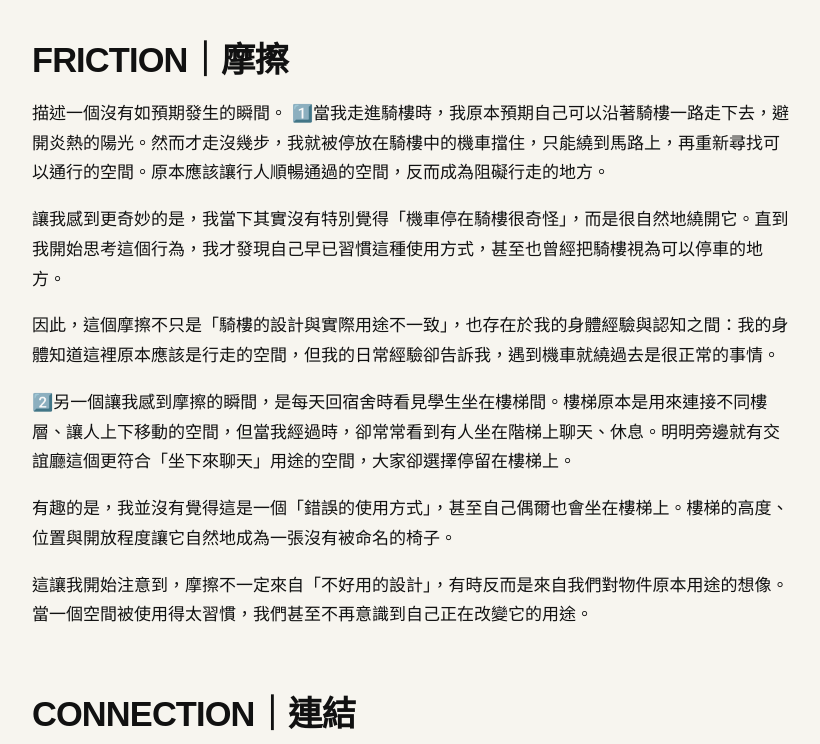
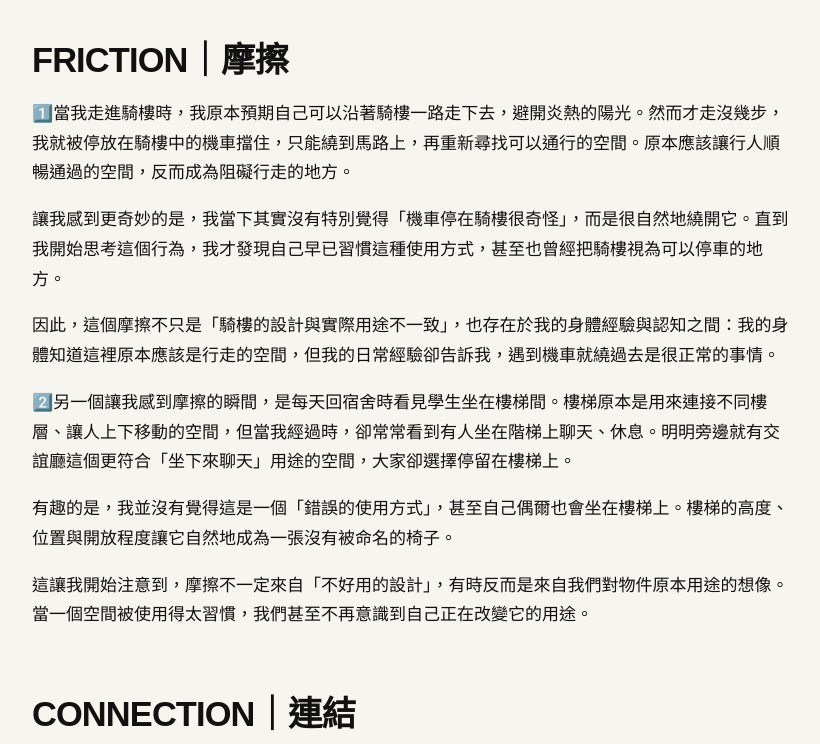
Before and after one commit to amyli951122-rgb/fieldworkarchive, a Jekyll site: the page built from weeks/week-02.md, in a window 1280 px wide and 900 px high, scrolled down 1600 px, cut to the strip 156-900 px from the top of the window. Shown: the whole strip, without its empty margins (48-868 px from the left). Built offline with Jekyll 4.4.1, drawn with Linux system fonts in a browser that asks for light colours.

Commit message:
Update week-02.md

```diff
--- a/weeks/week-02.md
+++ b/weeks/week-02.md
@@ -22,7 +22,6 @@ permalink: /weeks/week-02/
 
 ## FRICTION｜摩擦
 
-描述一個沒有如預期發生的瞬間。
 1️⃣當我走進騎樓時，我原本預期自己可以沿著騎樓一路走下去，避開炎熱的陽光。然而才走沒幾步，我就被停放在騎樓中的機車擋住，只能繞到馬路上，再重新尋找可以通行的空間。原本應該讓行人順暢通過的空間，反而成為阻礙行走的地方。
 
 讓我感到更奇妙的是，我當下其實沒有特別覺得「機車停在騎樓很奇怪」，而是很自然地繞開它。直到我開始思考這個行為，我才發現自己早已習慣這種使用方式，甚至也曾經把騎樓視為可以停車的地方。
```
